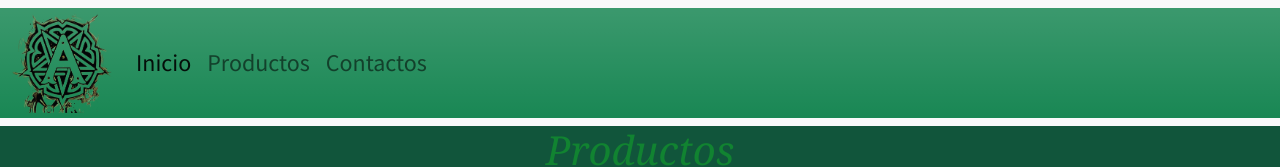
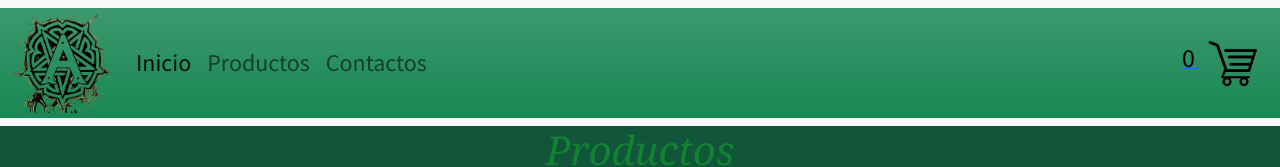
Before and after one commit to gustavo-vega/Evento-Aquelarre, a website: page paginas/productos.html in a window 1280 px wide. Shown: the top 167 px of the page. Drawn offline with nearby package versions, Linux system fonts and the light colour scheme.

Commit message:
implementando carrito

```diff
--- a/paginas/productos.html
+++ b/paginas/productos.html
@@ -28,8 +28,13 @@
             <a class="nav-link fs-4" href="../paginas/contactos.html">Contactos</a>
           </div>
         </div>
+        <a class="carrito" >
+          <span id="cardCounter"></span>
+          <img class="imgcarrito" src="../imagenes/carrito.png" alt="carrito" width="70" height="70">
+        </a>
       </div>
     </nav>
+
   </header>
   <h1 class="link-productos">Productos</h1>
     <main>
--- a/productos.js
+++ b/productos.js
@@ -61,5 +61,9 @@ function agregarCarrito(producto) {
             { ...enCarrito, cantidad: enCarrito.cantidad + 1}
         ]
      }
-     console.log(carrito)
+     contador.innerHTML = carrito.reduce((acc, prod) => acc + prod.cantidad, 0)
 }
+
+
+const contador = document.getElementById('cardCounter')
+contador.innerHTML = carrito.reduce((acc, prod) => acc + prod.cantidad, 0)
--- a/style.css
+++ b/style.css
@@ -144,6 +144,16 @@ body {
   background-color: #11553b;
   text-align: center; }
 
+
+.imgcarrito {
+  padding: 10px;
+}
+
+#cardCounter {
+  font-size: 26px;
+  color:black;
+}
+
 @media (max-width: 768px) {
   header {
     flex-direction: column; }
```
Also changed, not shown: imagenes/carrito.png (added).
